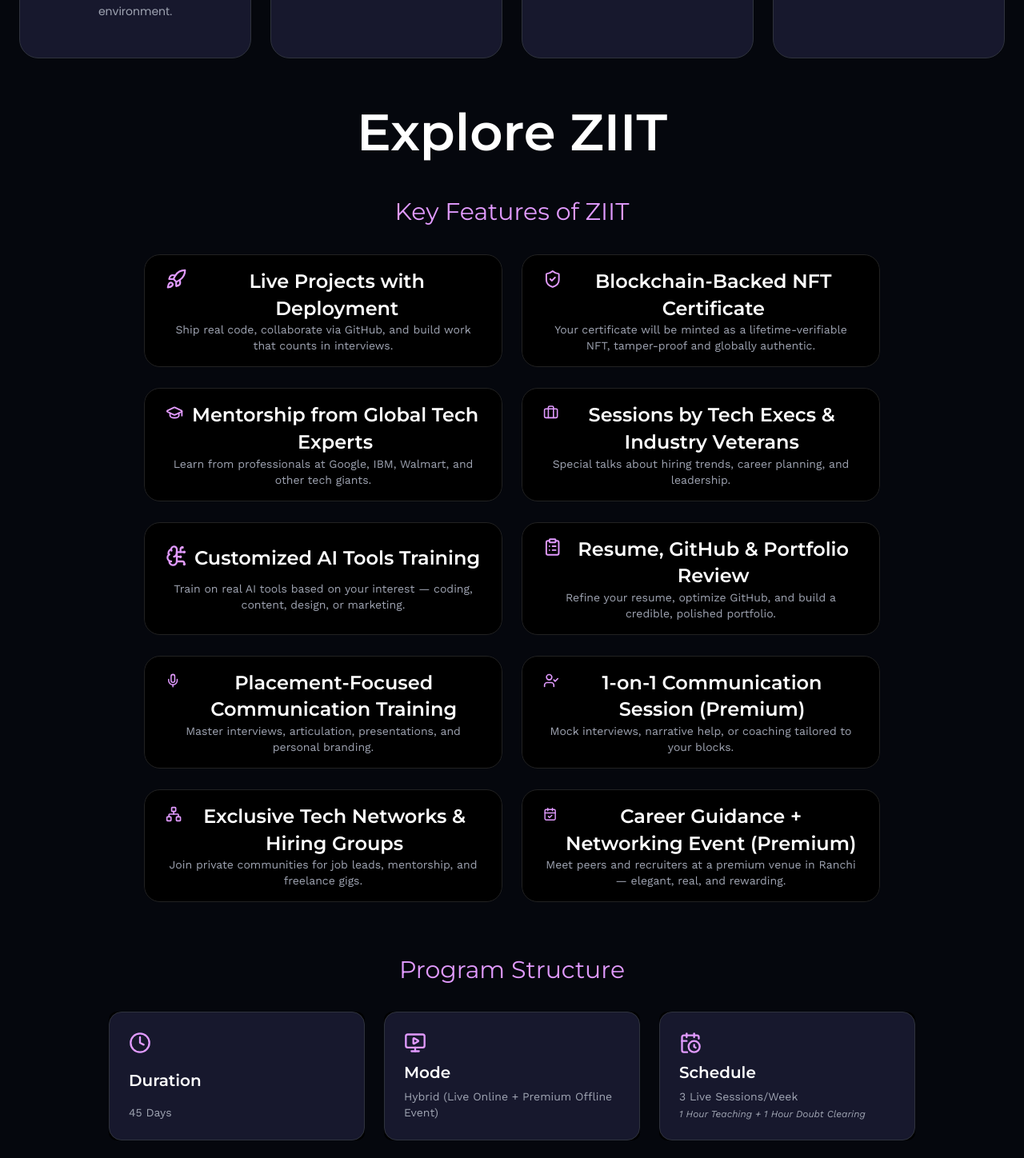
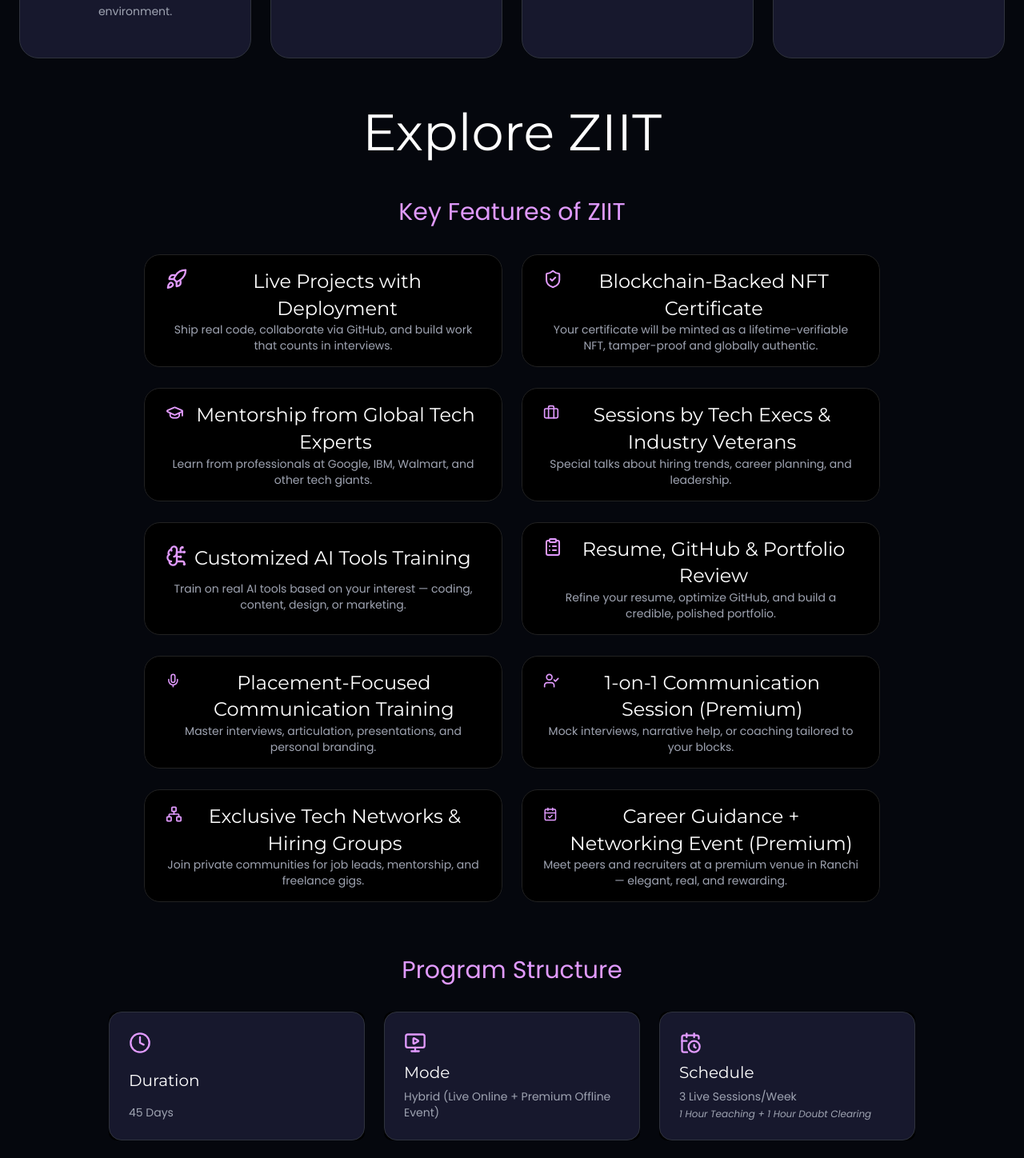
Before and after one commit to zaid-hassan/ziit, a React (Vite) app: page / in a window 1280 px wide. Shown: the part 880-2328 px from the top of the page at 80% size. Built offline with nearby package versions, Linux system fonts and the light colour scheme.

Commit message:
Wed Feb  4 11:00:35 PM IST 2026

```diff
--- a/src/components/exploreZiit/ExploreZiit.tsx
+++ b/src/components/exploreZiit/ExploreZiit.tsx
@@ -108,7 +108,7 @@ function ExploreZiit() {
       className="min-h-screen w-full flex flex-col items-center p-4 bg-background text-text mt-11"
     >
       <motion.h1
-        className="text-center mb-12 text-4xl md:text-5xl font-bold text-heading font-title"
+        className="text-center mb-12 text-4xl md:text-5xl text-heading font-title"
         initial={{ opacity: 0, y: 30 }}
         whileInView={{ opacity: 1, y: 0 }}
         transition={{ duration: 1.1, ease: "easeInOut", delay: 0.3 }}
@@ -127,7 +127,7 @@ function ExploreZiit() {
             type: "spring",
             damping: 7,
           }}
-          className="text-xl md:text-2xl text-center font-title text-accent mb-8"
+          className="text-xl md:text-2xl text-center font-subtitle text-accent mb-8"
         >
           Key Features of ZIIT
         </motion.h1>
@@ -157,11 +157,11 @@ function ExploreZiit() {
                 <div className="h-full w-full flex flex-col justify-evenly">
                   <div className="flex gap-2">
                     <Icon className="w-7 h-7 text-accent" />
-                    <h3 className="text-xl font-semibold text-heading font-title">
+                    <h3 className="text-xl text-heading font-title">
                       {feature.title}
                     </h3>
                   </div>
-                  <p className="text-muted text-sm">{feature.desc}</p>
+                  <p className="text-muted text-sm font-subtitle">{feature.desc}</p>
                 </div>
               </StarBorder>
             </motion.div>
@@ -186,7 +186,7 @@ function ExploreZiit() {
             type: "spring",
             damping: 7,
           }}
-          className="text-xl md:text-2xl text-center font-title text-accent mb-8"
+          className="text-xl md:text-2xl text-center font-subtitle text-accent mb-8"
         >
           Program Structure
         </motion.h1>
@@ -213,12 +213,12 @@ function ExploreZiit() {
                 >
                   <div className="bg-card border border-border rounded-2xl p-6 shadow-md h-full w-full flex flex-col justify-between">
                     <Icon className="w-7 h-7 text-accent mb-2" />
-                    <h3 className="text-lg font-semibold text-heading font-title">
+                    <h3 className="text-lg text-heading font-title">
                       {item.title}
                     </h3>
-                    <p className="text-muted text-sm mt-1">{item.value}</p>
+                    <p className="text-muted text-sm mt-1 font-subtitle">{item.value}</p>
                     {item.note && (
-                      <p className="text-muted text-xs italic mt-1">
+                      <p className="text-muted text-xs italic mt-1 font-subtitle">
                         {item.note}
                       </p>
                     )}
--- a/src/components/hero/Hero.tsx
+++ b/src/components/hero/Hero.tsx
@@ -10,7 +10,6 @@ import {
 } from "lucide-react";
 import Orb from "../orb/Orb";
 import GradientText from "../gradientText/GradientText";
-import { Link } from "react-router";
 const cardContent = [
   {
     title: "Industrial Training",
@@ -38,10 +37,10 @@ const cardContent = [
 function Hero() {
   return (
     <div className="flex  flex-col items-center justify-center w-full gap-y-7">
-      {/* <div className="bg-blue-200 w-11 h-full top-0  -right-5 absolute"></div> */}
-      <div className="flex  relative flex-col  lg:flex-row items-center w-full gap-8">
+      {/* <div className="bg-blue-200 w-11 h-full top-0 -right-5 absolute"></div> */}
+      <div className="flex  relative flex-col  lg:flex-row items-center w-full gap-8 pointer-events-none">
        {/* <div className="absolute top-0 -right-150 w-1/2 h-full z-10 bg-background blur-md pointer-events-none"></div> */}
-       <div className="absolute top-0 left-0 w-full h-full  z-10">
+       <div className="absolute top-0 left-0 w-full h-full  z-10 pointer-events-none">
        <div className="h-full w-full relative ">
        <div className="absolute top-0 -right-5 w-11 h-full z-20 bg-background blur-md pointer-events-none"></div>
        </div>
@@ -57,7 +56,7 @@ function Hero() {
               initial={{ filter: "blur(12px)", opacity: 0 }}
               animate={{ filter: "blur(0px)", opacity: 1 }}
               transition={{ duration: 1.4, ease: [0.33, 1, 0.68, 1] }}
-              className="text-heading text-4xl md:text-6xl font-subtitle text-left hero-font-bold"
+              className="text-heading text-4xl md:text-6xl text-left hero-font-bold"
             >
               From Beginner to Builder
             </motion.h1>
@@ -66,7 +65,7 @@ function Hero() {
               initial={{ filter: "blur(12px)"}}
               animate={{ filter: "blur(0px)"}}
               transition={{ duration: 1.4, ease: [0.33, 1, 0.68, 1] }}
-              className="text-primary text-2xl md:text-4xl font-title text-left hero-font-medium"
+              className="text-primary text-2xl md:text-4xl text-left hero-font-medium"
             >
               Learn. Build. Get Hired
             </motion.h1>
--- a/src/index.css
+++ b/src/index.css
@@ -3,12 +3,12 @@
 @theme {
   /* Typography Fonts */
   --font-display: "JetBrains Mono", monospace; /* For code, labels, nav */
---font-sans: "Work Sans", "Poppins", sans-serif; /* General body text */
---font-mont: "Montserrat", serif; /* Formal quotes or featured posts (closest available) */
---font-title: "Montserrat", sans-serif; /* Hero titles & major headings */
---font-subtitle: "Poppins", "Work Sans", sans-serif; /* Subtitles or section labels */
---font-quote: "Montserrat", serif; /* Large quotes/testimonials */
---font-ui-mono: "JetBrains Mono", monospace; /* Small UI text, tags, tech labels */
+  --font-sans: "Work Sans", "Poppins", sans-serif; /* General body text */
+  --font-serif: "Montserrat", serif; /* Formal quotes or featured posts (closest available) */
+  --font-title: "Montserrat", sans-serif; /* Hero titles & major headings */
+  --font-subtitle: "Poppins", "Work Sans", sans-serif; /* Subtitles or section labels */
+  --font-quote: "Montserrat", serif; /* Large quotes/testimonials */
+  --font-ui-mono: "JetBrains Mono", monospace; /* Small UI text, tags, tech labels */
 
   /* Weights & Styling Suggestions (Tailwind classes, not CSS vars) */
   --font-weight-heading: 700;
@@ -44,8 +44,16 @@
   --color-cta: oklch(0.85 0.21 200);
   --color-accent-soft: oklch(0.78 0.12 300);
   --color-accent-glow: oklch(0.94 0.15 295 / 0.1);
-  --gradient-primary: linear-gradient(135deg, oklch(0.82 0.23 235), oklch(0.78 0.24 295));
-  --gradient-hero: linear-gradient(90deg, oklch(0.78 0.24 290), oklch(0.7 0.2 200));
+  --gradient-primary: linear-gradient(
+    135deg,
+    oklch(0.82 0.23 235),
+    oklch(0.78 0.24 295)
+  );
+  --gradient-hero: linear-gradient(
+    90deg,
+    oklch(0.78 0.24 290),
+    oklch(0.7 0.2 200)
+  );
   --color-success: oklch(0.76 0.18 140);
   --color-warning: oklch(0.85 0.18 90);
   --color-error: oklch(0.72 0.18 30);
```
